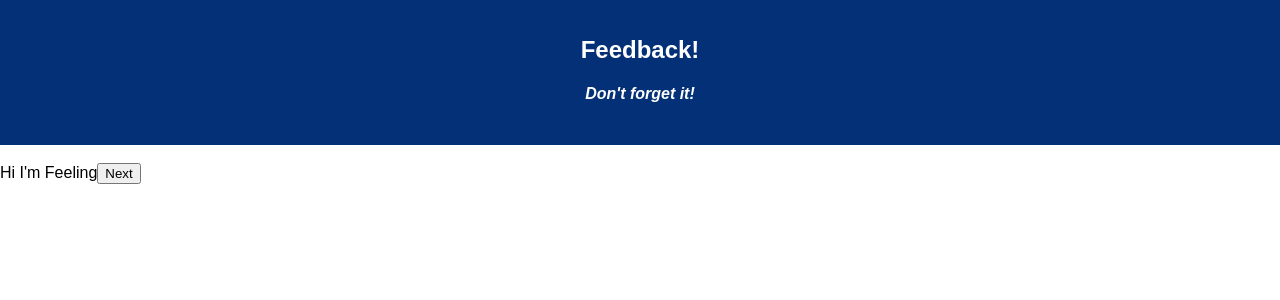
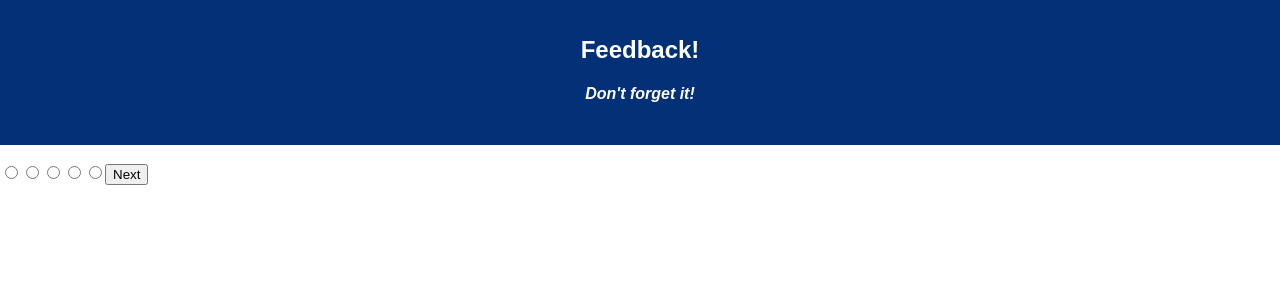
Before and after one commit to crimsonhawk47/redux-feedback-loop, a React (Create React App) app: page /#/ in a window 1280 px wide. Shown: the top 300 px of the page. Built offline with nearby package versions, Linux system fonts and the light colour scheme.

Commit message:
Feeling Component sending to redux

```diff
--- a/package.json
+++ b/package.json
@@ -8,8 +8,11 @@
     "pg": "^7.4.1",
     "react": "^16.8.6",
     "react-dom": "^16.8.6",
+    "react-redux": "^7.1.3",
     "react-router-dom": "^5.1.2",
-    "react-scripts": "^3.0.1"
+    "react-scripts": "^3.0.1",
+    "redux": "^4.0.5",
+    "redux-logger": "^3.0.6"
   },
   "devDependencies": {
     "nodemon": "^1.18.5"
--- a/src/components/App/App.js
+++ b/src/components/App/App.js
@@ -2,7 +2,6 @@ import React, { Component } from 'react';
 import axios from 'axios';
 import { HashRouter as Router, Link, Route } from 'react-router-dom'
 import './App.css';
-
 //Importing Components
 import Feeling from '../Feeling/Feeling'
 import Understanding from '../Understanding/Understanding'
@@ -26,7 +25,6 @@ class App extends Component {
         <Route path="/Support" exact component={Support} />
         <Route path="/Comment" exact component={Comment} />
         <Route path="/Review" exact component={Review} />
-
       </Router>
     );
   }
--- a/src/components/Feeling/Feeling.js
+++ b/src/components/Feeling/Feeling.js
@@ -1,22 +1,44 @@
-import React, {Component} from 'react';
-class Feeling extends Component{
+import React, { Component } from 'react';
+import {connect} from 'react-redux'
+class Feeling extends Component {
 
     state = {
-        feels: 0
+        feeling: false
     }
 
     handleClick = () => {
+            this.props.dispatch({
+                type: 'feeling',
+                payload: this.state.feeling
+            })
         this.props.history.push('/Understanding');
     }
 
-    render(){
-        return(
-        <div>
-            Hi I'm Feeling
-            <button onClick={this.handleClick}>Next</button>
-        </div>
+    logFeelings = (event) => {
+        this.setState({
+            feeling: event.target.value
+        })
+    }
+
+    render() {
+        return (
+            <div>
+                <input type="radio" name="feels" value="1" onChange={this.logFeelings} />
+                <input type="radio" name="feels" value="2" onChange={this.logFeelings} />
+                <input type="radio" name="feels" value="3" onChange={this.logFeelings} />
+                <input type="radio" name="feels" value="4" onChange={this.logFeelings} />
+                <input type="radio" name="feels" value="5" onChange={this.logFeelings} />
+                <button onClick={this.handleClick}>Next</button>
+            </div>
         )
 
     }
 }
-export default Feeling
+
+const mapStateToProps = (reduxState) => {
+    return {
+      reduxState
+    }
+  }
+
+export default connect(mapStateToProps)(Feeling)
--- a/src/index.js
+++ b/src/index.js
@@ -3,6 +3,29 @@ import ReactDOM from 'react-dom';
 import './index.css';
 import App from './components/App/App';
 import registerServiceWorker from './registerServiceWorker';
+import { createStore, combineReducers, applyMiddleware } from 'redux'
+import logger from 'redux-logger';
+import { Provider } from 'react-redux'
 
-ReactDOM.render(<App />, document.getElementById('root'));
+const feedback = (state = {}, action) => {
+    if (action.type === 'feeling') {
+        return (
+            {
+                ...state,
+                feeling: action.payload
+            }
+        )
+    }
+    return state
+}
+
+
+const store = createStore(
+    combineReducers({
+        feedback
+    }),
+    applyMiddleware(logger)
+)
+
+ReactDOM.render(<Provider store={store}><App /></Provider>, document.getElementById('root'));
 registerServiceWorker();
```
Also changed, not shown: 1 other file (tests, documents, lock files or other folders).
